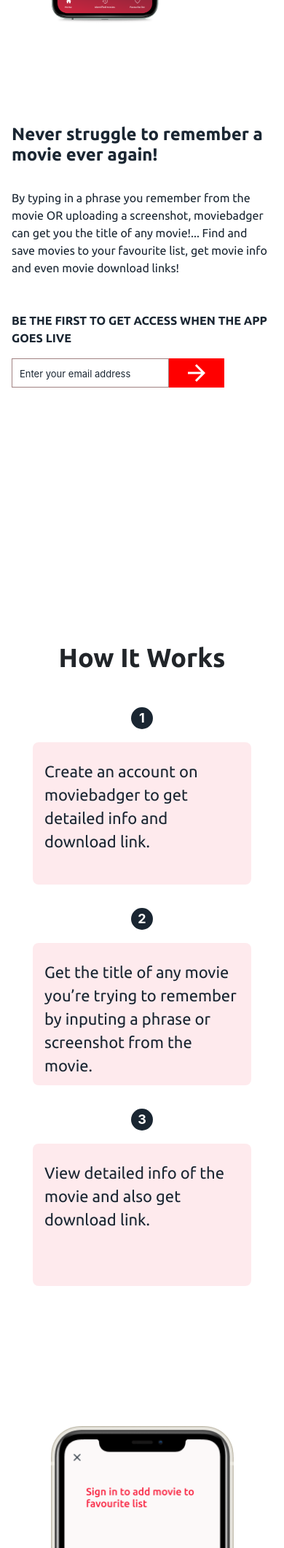
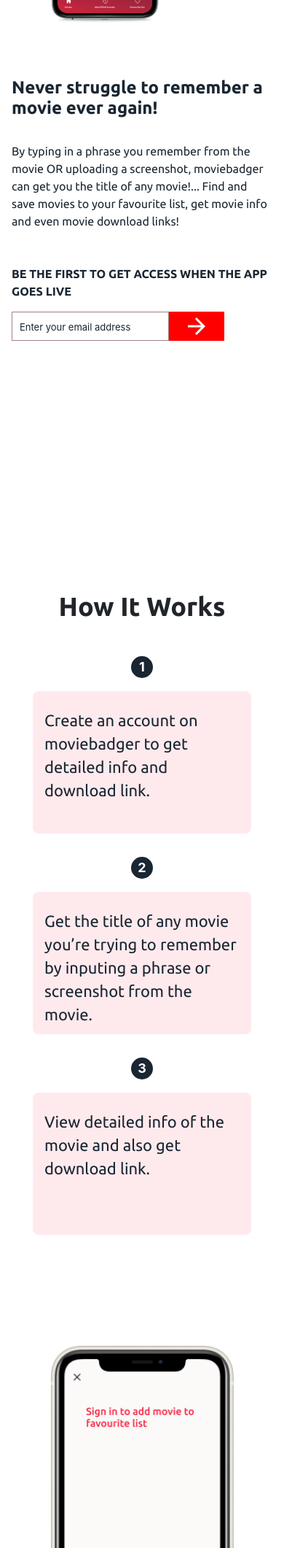
Before and after one commit to BarnabasAsha/MovieBadger, a PHP site: page / in a window 390 px wide. Shown: the part 399-2520 px from the top of the page at 73% size. Run offline with PHP 8.4, Linux system fonts and the light colour scheme.

Commit message:
responsiveness fixes

```diff
--- a/css/style.css
+++ b/css/style.css
@@ -312,7 +312,7 @@ form button img {
 
     .header {
         background: none;
-        margin-bottom: 250px;
+        margin-bottom: 180px;
     }
 
     .main {
@@ -368,7 +368,7 @@ form button img {
     .showcase .showcase-text {
         width: 100%;
         padding: 1em;
-        margin: 10em auto 5em auto !important;
+        margin: 6em auto 5em auto !important;
     }
 
     .showcase-text h1 {
@@ -414,12 +414,7 @@ form button img {
 
     .steps-container {
         padding: 1em 1.5em;
-        margin-top: 20px;
-    }
-
-    .content-container {
-        position: relative !important;
-        overflow-x: hidden !important;
+        margin-top: 0;
     }
 
     .steps {
@@ -458,7 +453,7 @@ form button img {
 
     .content {
         padding-top: 3em;
-        margin-top: 80px;
+        margin-top: 40px;
     }
 
     .content h2 {
--- a/index.php
+++ b/index.php
@@ -87,7 +87,7 @@
 
     </section>
 
-    <section  class="content-container">
+    <section  class="content-container" style="position: relative;overflow-x:hidden;">
         <div class="container">
             <div class="content d-flex flex-row flex-wrap justify-content-start align-items-center wow bounceInLeft">
                 <div class="img mr-5">
```
